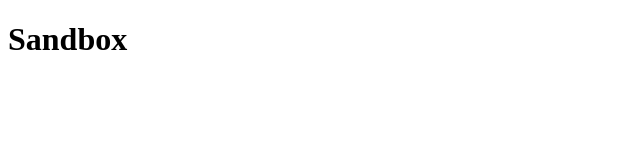
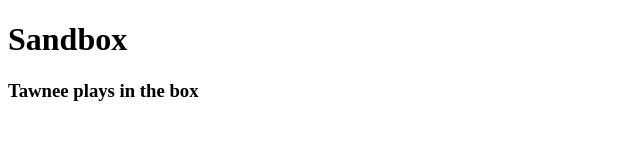
Before and after one commit to The-K-Bot/The-K-Bot.github.io, a plain HTML site: page index.html in a window 1280 px wide. Shown: the whole page, without its empty margins (0-640 px from the left). Drawn offline with Linux system fonts and the light colour scheme.

Commit message:
Tawnee <3 box

```diff
--- a/index.html
+++ b/index.html
@@ -5,6 +5,6 @@
 <title>kB Sandbox</title>
 </head>
 
-<body><h1>Sandbox</h1>
+<body><h1>Sandbox</h1><h3>Tawnee plays in the box</h3>
 </body>
 </html>
```
